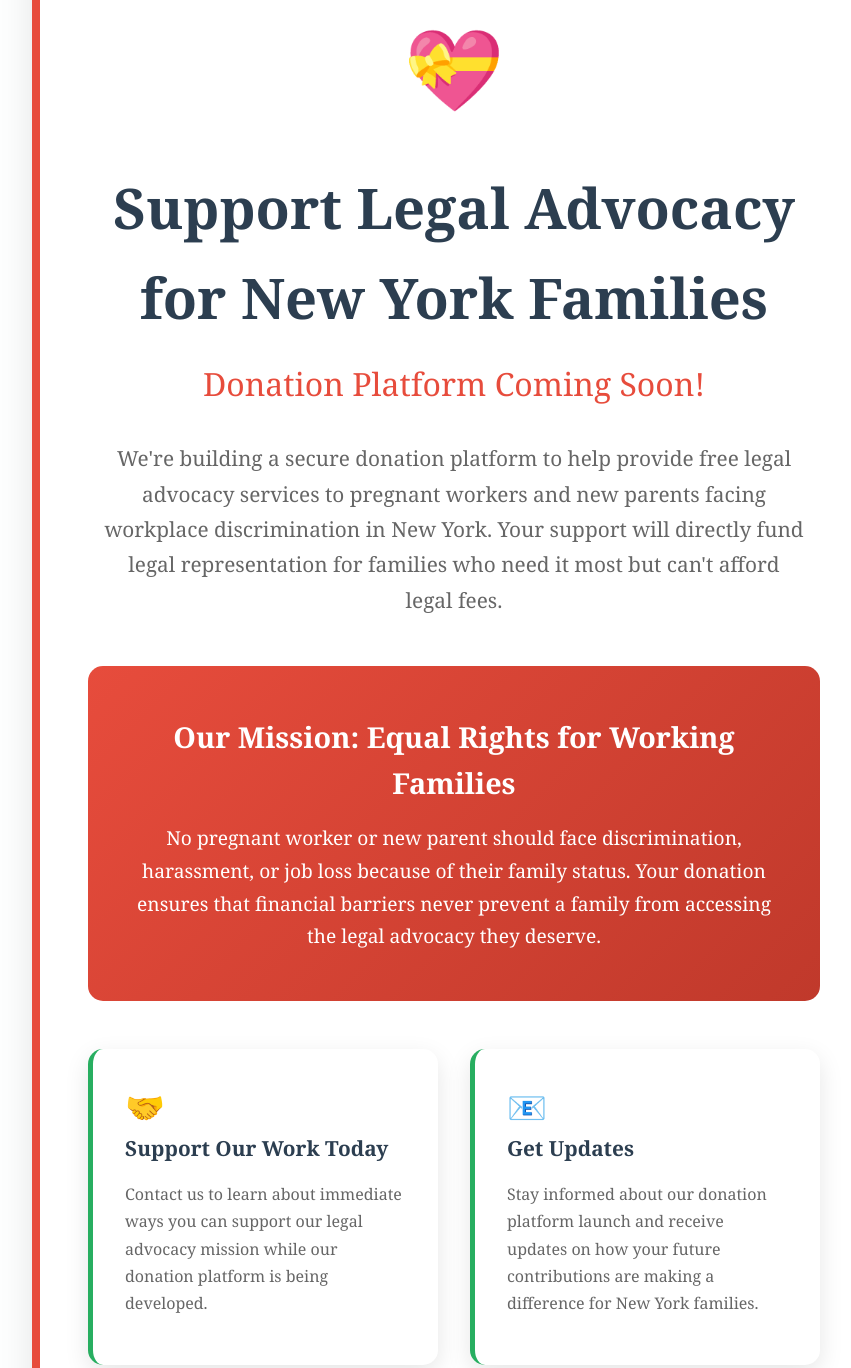
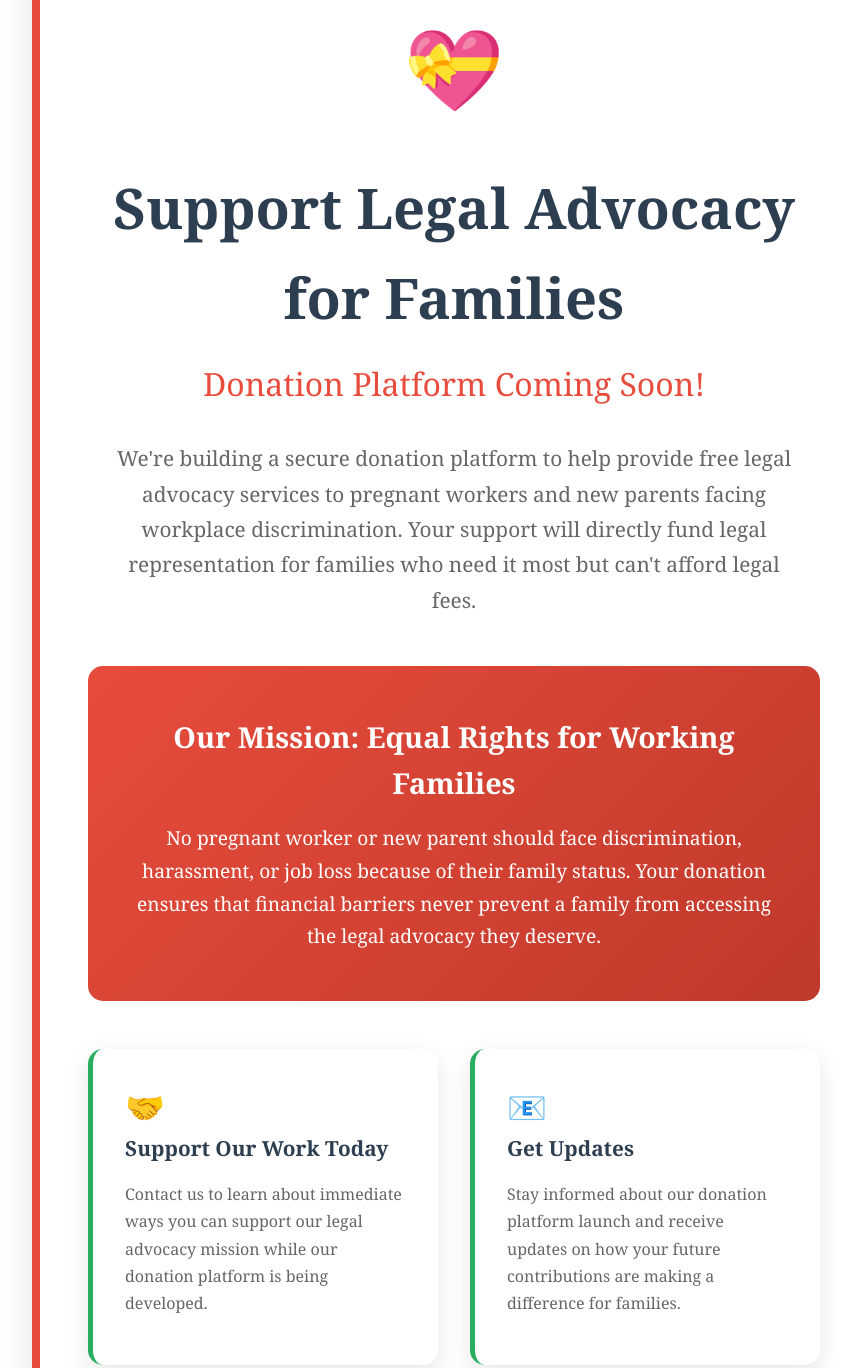
Before and after one commit to CarlGaul/FamilyBeginnings, a plain HTML site: page donate.html in a window 1280 px wide. Shown: the part 228-1596 px from the top of the page, without its empty margins (190-1041 px from the left). Drawn offline with Linux system fonts and the light colour scheme.

Commit message:
Update donate.html

```diff
--- a/donate.html
+++ b/donate.html
@@ -9,7 +9,7 @@
     <meta name="description" content="Support pregnant workers and new parents in NY facing workplace discrimination. Your donation helps provide free legal advocacy services to families who need legal protection most. Donate today.">
 
     <!-- Keywords Meta Tag -->
-    <meta name="keywords" content="donate legal advocacy, support pregnancy discrimination victims, New York family legal aid, workplace discrimination donations, legal aid for pregnant workers, family rights charity">
+    <meta name="keywords" content="donate legal advocacy, support pregnancy discrimination victims, family legal aid, workplace discrimination donations, legal aid for pregnant workers, family rights charity">
 
     <!-- Open Graph Meta Tags -->
     <meta property="og:title" content="Support Legal Advocacy for Families - Donate to Family Beginnings">
@@ -39,7 +39,7 @@
         "@context": "https://schema.org",
         "@type": "NGO",
         "name": "Family Beginnings Legal Advocacy",
-        "description": "Legal advocacy organization providing free legal services to pregnant workers and new parents facing workplace discrimination in New York.",
+        "description": "Legal advocacy organization providing free legal services to pregnant workers and new parents facing workplace discrimination.",
         "url": "https://familybeginningslegal.com/donate.html",
         "logo": "https://familybeginningslegal.com/images/family-beginnings-logo.png",
         "foundingDate": "2024",
@@ -436,9 +436,9 @@
         <div class="container">
             <div class="coming-soon">
                 <span class="icon">💝</span>
-                <h1>Support Legal Advocacy for New York Families</h1>
+                <h1>Support Legal Advocacy for Families</h1>
                 <h2>Donation Platform Coming Soon!</h2>
-                <p>We're building a secure donation platform to help provide free legal advocacy services to pregnant workers and new parents facing workplace discrimination in New York. Your support will directly fund legal representation for families who need it most but can't afford legal fees.</p>
+                <p>We're building a secure donation platform to help provide free legal advocacy services to pregnant workers and new parents facing workplace discrimination. Your support will directly fund legal representation for families who need it most but can't afford legal fees.</p>
 
 
 
@@ -457,7 +457,7 @@
                     <div class="support-card">
                         <span class="icon-small">📧</span>
                         <h4>Get Updates</h4>
-                        <p>Stay informed about our donation platform launch and receive updates on how your future contributions are making a difference for New York families.</p>
+                        <p>Stay informed about our donation platform launch and receive updates on how your future contributions are making a difference for families.</p>
                     </div>
 
                     <div class="support-card">
```
